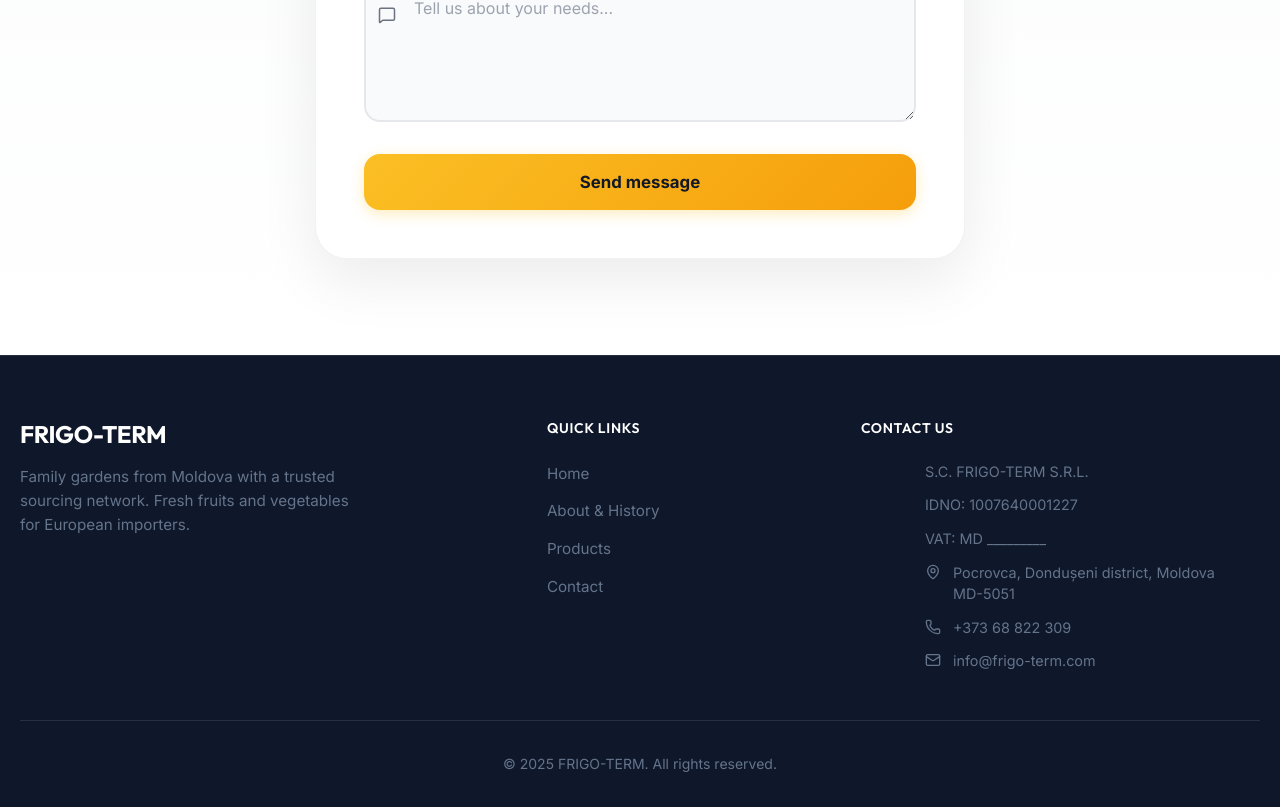
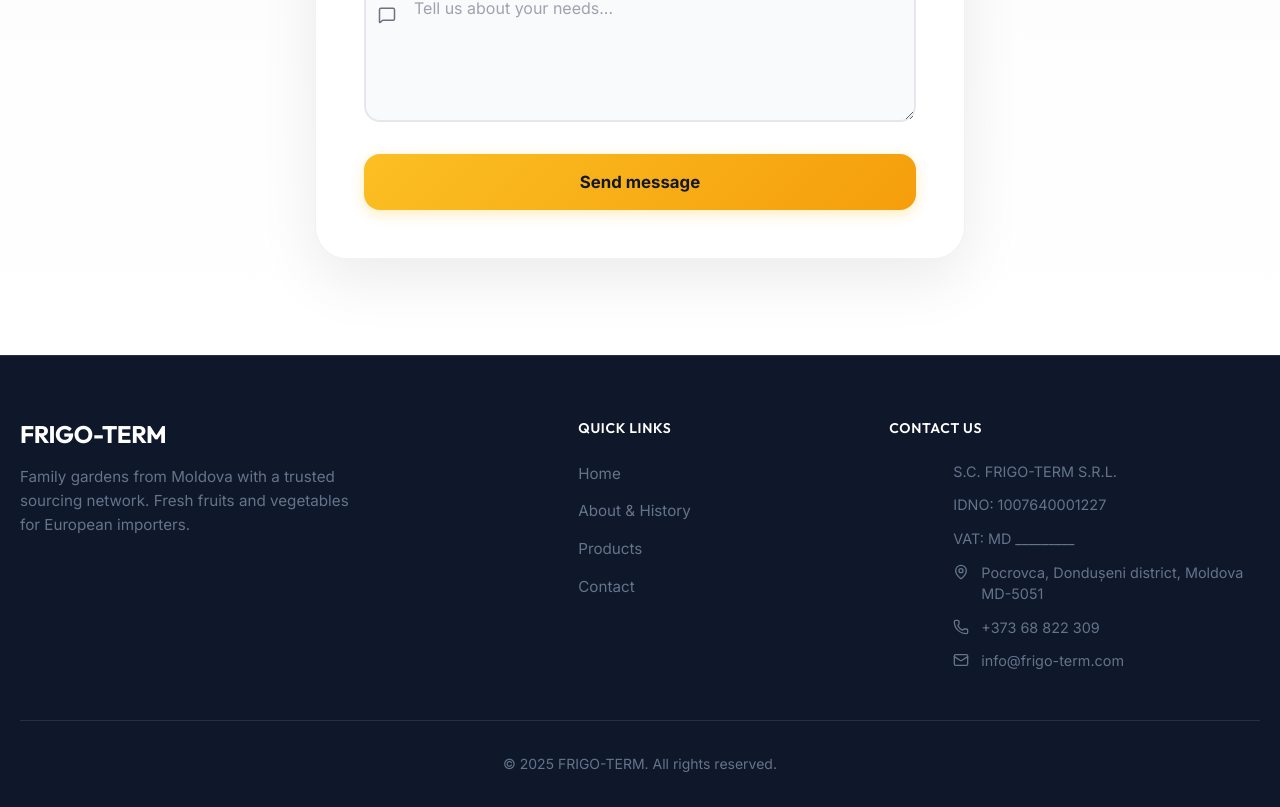
Before and after one commit to Qoopertin/tarcom-lux-website, a React (Vite) app: page / in a window 1280 px wide. Shown: the part 6611-7418 px from the top of the page. Built offline with nearby package versions, Linux system fonts and the light colour scheme.

Commit message:
Fix footer column alignment and spacing

```diff
--- a/src/components/Footer.css
+++ b/src/components/Footer.css
@@ -13,13 +13,14 @@
     grid-template-columns: 1fr;
     gap: 3rem;
     margin-bottom: 3rem;
-    align-items: start;
+    align-items: flex-start;
 }
 
 @media (min-width: 768px) {
     .footer-inner {
-        grid-template-columns: 1.8fr 1fr 1.5fr;
-        gap: 3rem;
+        grid-template-columns: 2fr 1fr 1.5fr;
+        gap: 4rem;
+        align-items: flex-start;
     }
 }
 
```
